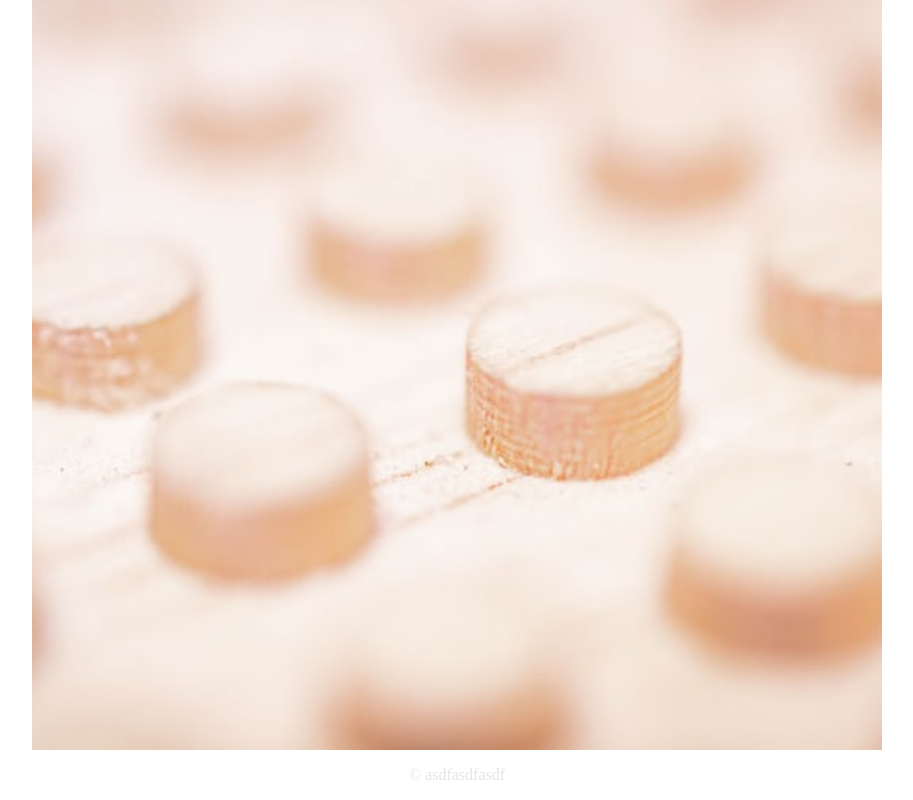
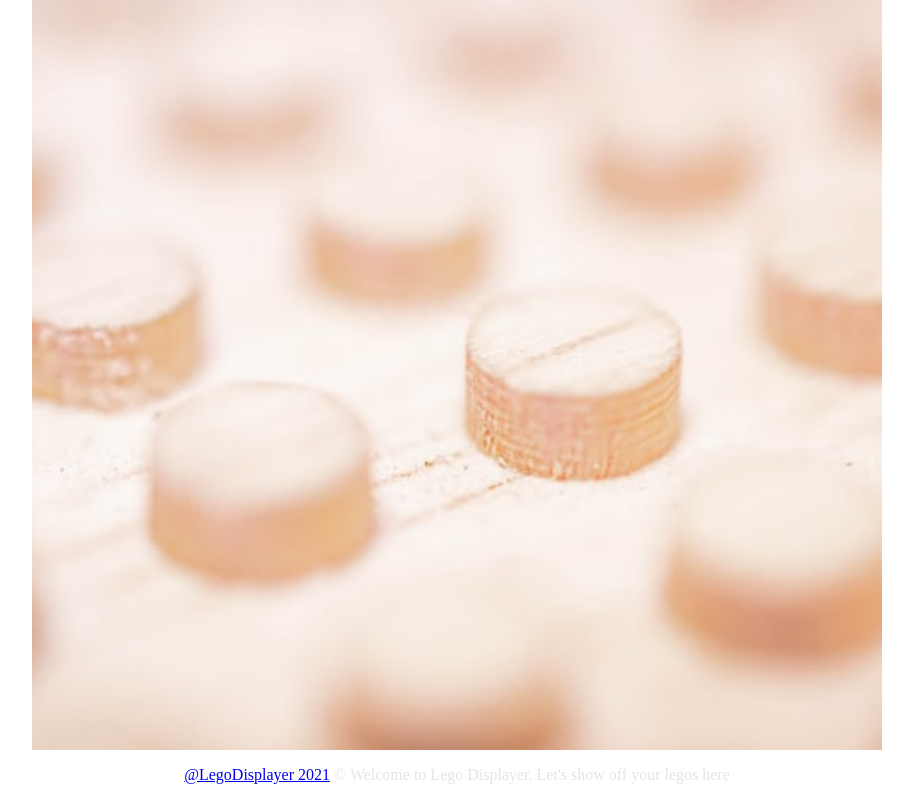
Before and after one commit to cwonjin11/React-Redux-Project-lego-displayer-frontend, a React (Create React App) app: page / in a window 1280 px wide. Shown: the part 231-1031 px from the top of the page, without its empty margins (183-1096 px from the left). Built offline with nearby package versions, Linux system fonts and the light colour scheme.

Commit message:
footer text added

```diff
--- a/src/components/Footer.js
+++ b/src/components/Footer.js
@@ -1,8 +1,10 @@
 import React from 'react'
+import { NavLink } from 'react-router-dom';
+
 
 const Footer = () => {
     return (
-        <p className="footer">© asdfasdfasdf</p>
+        <p className="footer"><NavLink to="/">@LegoDisplayer 2021</NavLink> © Welcome to Lego Displayer. Let's show off your legos here </p>
     )
 }
 
```
